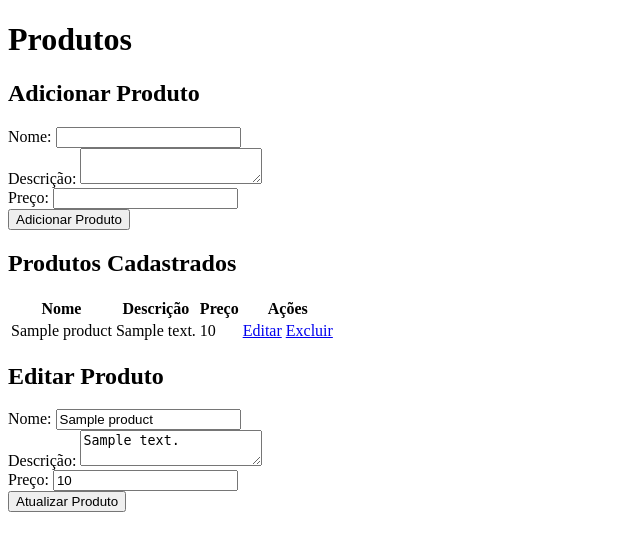
After one commit to PaivaJudson/Banco-de-Dados-e-PHP, a PHP site: page /index1.php in a window 1280 px wide. The commit adds this page. Shown: the top 551 px of the page, without its empty margins (0-640 px from the left). Run offline with PHP 8.4, Linux system fonts and the light colour scheme; tables that the repository leaves empty or names only in its code hold one stand-in row (values such as "Sample post").

Commit message:
redirecionamento nao terminado

```diff
--- /dev/null
+++ b/ProductDAO/index1.php
@@ -0,0 +1,124 @@
+<?php
+
+require_once 'Conexao.php';
+require_once 'SQLProductDAO.php';
+
+
+$productDAO = new SQLProductDAO($conn);
+
+// Lógica para adicionar um novo produto
+if (isset($_POST['submit'])) {
+  $name = $_POST['name'];
+  $description = $_POST['description'];
+  $price = $_POST['price'];
+
+  $product = new Product($name, $description, $price);
+  $productDAO->insert($product);
+
+  // Redirecionar para a página de listagem de produtos após a adição
+  header("Location: index.php");
+  exit(); // Encerra a execução para evitar o carregamento da página novamente
+}
+
+// Lógica para excluir um produto
+if (isset($_GET['delete'])) {
+  $id = $_GET['delete'];
+  $productDAO->delete($id);
+
+  // Redirecionar para a página de listagem de produtos após a exclusão
+  header("Location: index.php");
+  exit(); // Encerra a execução para evitar o carregamento da página novamente
+}
+
+// Lógica para editar um produto
+if (isset($_GET['edit'])) {
+  $id = $_GET['edit'];
+  $product = $productDAO->get($id);
+  // Lógica para exibir o formulário de edição com os dados do produto
+}
+
+// Lógica para atualizar um produto após a edição
+if (isset($_POST['update'])) {
+  $id = $_POST['id'];
+  $name = $_POST['name'];
+  $description = $_POST['description'];
+  $price = $_POST['price'];
+
+  $product = new Product($name, $description, $price);
+  $product->setId($id);
+  $productDAO->update($product);
+
+  // Redirecionar para a página de listagem de produtos após a atualização
+  header("Location: index.php");
+  exit(); // Encerra a execução para evitar o carregamento da página novamente
+}
+
+// Lógica para exibir todos os produtos
+$products = $productDAO->getAll();
+?>
+
+<!DOCTYPE html>
+<html>
+<head>
+  <title>Sistema de Gerenciamento de Produtos</title>
+</head>
+<body>
+  <h1>Produtos</h1>
+
+  <!-- Formulário para adicionar um novo produto -->
+  <h2>Adicionar Produto</h2>
+  <form method="post">
+    <label for="name">Nome:</label>
+    <input type="text" name="name" required><br>
+
+    <label for="description">Descrição:</label>
+    <textarea name="description" required></textarea><br>
+
+    <label for="price">Preço:</label>
+    <input type="number" name="price" step="0.01" required><br>
+
+    <input type="submit" name="submit" value="Adicionar Produto">
+  </form>
+
+  <!-- Tabela para exibir todos os produtos -->
+  <h2>Produtos Cadastrados</h2>
+  <table>
+    <tr>
+      <th>Nome</th>
+      <th>Descrição</th>
+      <th>Preço</th>
+      <th>Ações</th>
+    </tr>
+    <?php foreach ($products as $product) : ?>
+      <tr>
+        <td><?php echo $product['name']; ?></td>
+        <td><?php echo $product['description']; ?></td>
+        <td><?php echo $product['price']; ?></td>
+        <td>
+          <a href="index.php?edit=<?php echo $product['id']; ?>">Editar</a>
+          <a href="index.php?delete=<?php echo $product['id']; ?>">Excluir</a>
+        </td>
+      </tr>
+    <?php endforeach; ?>
+  </table>
+
+  <!-- Formulário para editar um produto (será exibido somente quando necessário) -->
+  <?php if (isset($product)) : ?>
+    <h2>Editar Produto</h2>
+    <form method="post">
+      <input type="hidden" name="id" value="<?php echo $product['id']; ?>">
+      <label for="name">Nome:</label>
+      <input type="text" name="name" value="<?php echo $product['name']; ?>" required><br>
+
+      <label for="description">Descrição:</label>
+      <textarea name="description" required><?php echo $product['description']; ?></textarea><br>
+
+      <label for="price">Preço:</label>
+      <input type="number" name="price" step="0.01" value="<?php echo $product['price']; ?>" required><br>
+
+      <input type="submit" name="update" value="Atualizar Produto">
+    </form>
+  <?php endif; ?>
+
+</body>
+</html>
```
Also changed, not shown: ProductDAO/index.php (+12 -0 lines).
